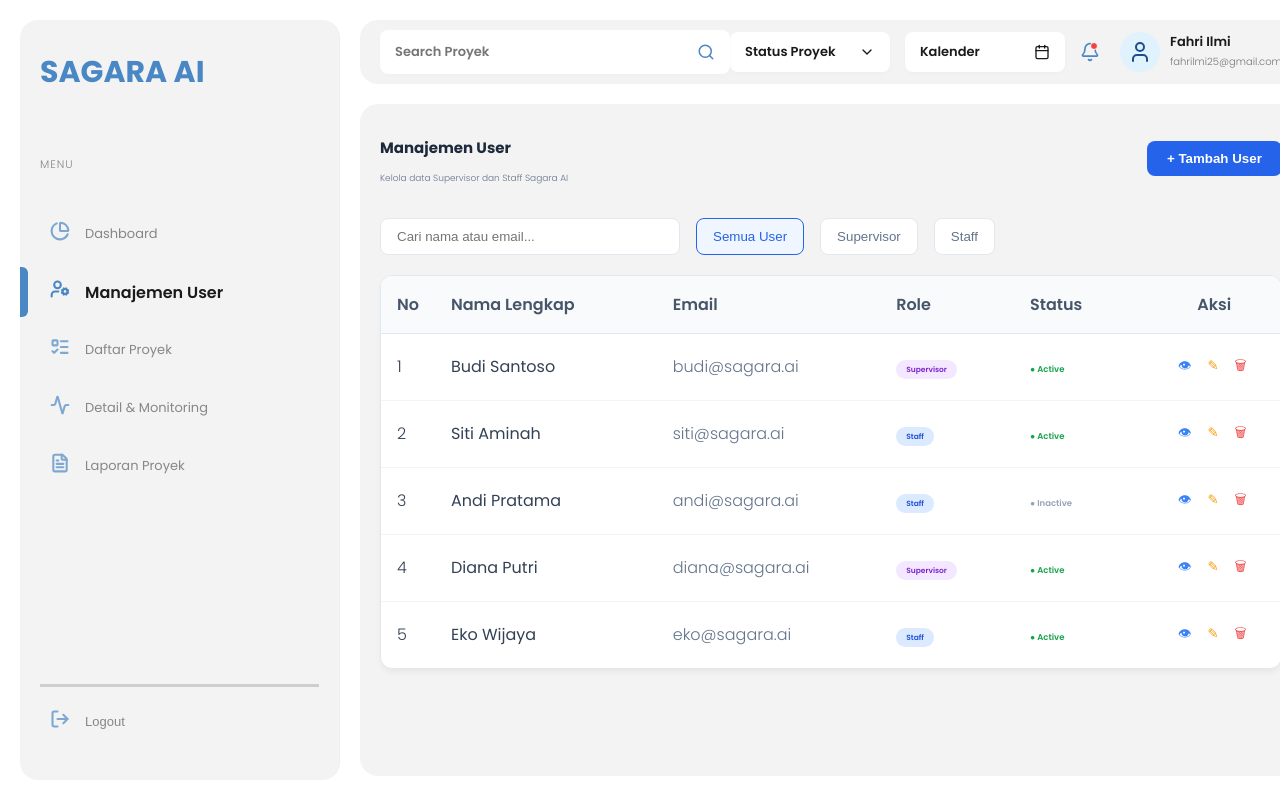
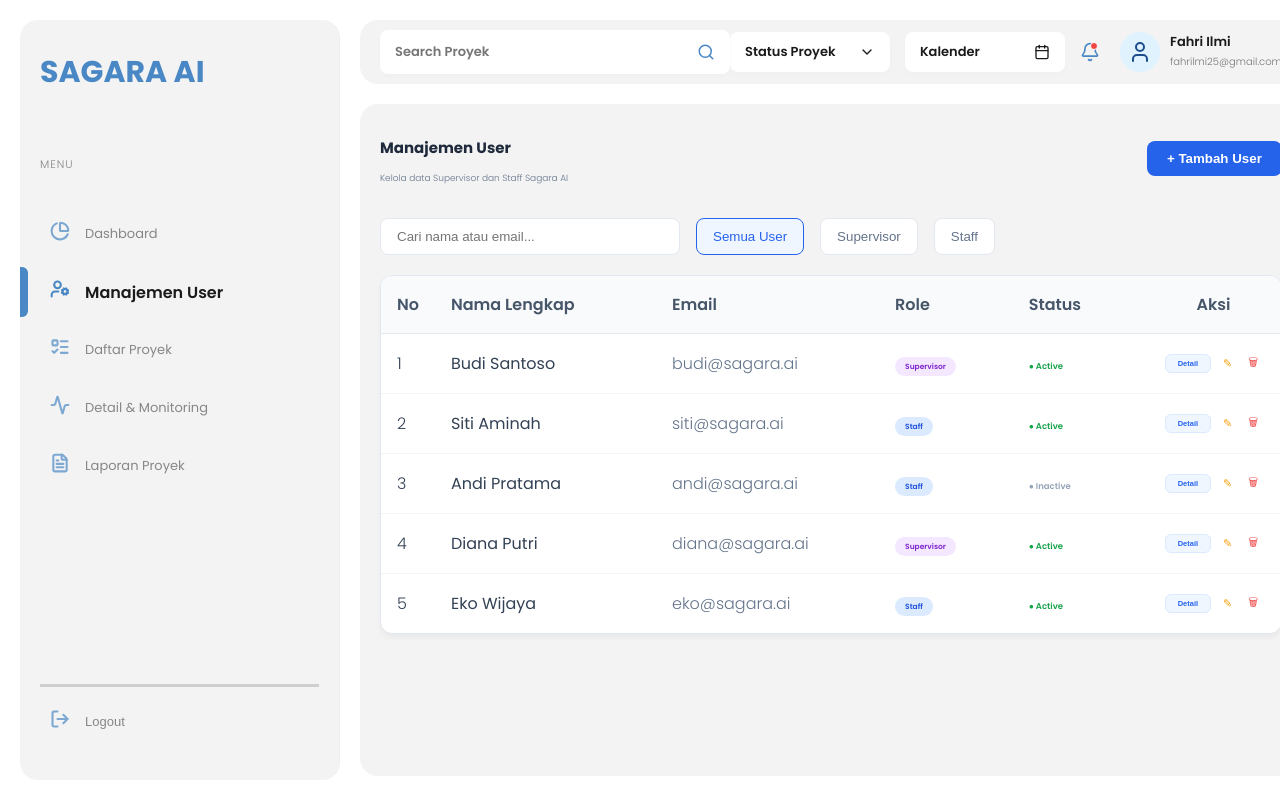
Before and after one commit to fahri238/project-management-system, a React (Vite) app: page /admin/users in a window 1280 px wide. Shown: the top 800 px of the page. Built offline with nearby package versions, Linux system fonts and the light colour scheme.

Commit message:
style(users): redesign action buttons (text for detail, icons for edit/delete)

```diff
--- a/src/pages/admin/UserManagement.jsx
+++ b/src/pages/admin/UserManagement.jsx
@@ -143,27 +143,31 @@ const UserManagement = () => {
                     </span>
                   </td>
                   <td style={{ textAlign: "center" }}>
+                    <div className={styles.actionCell}>
+                      {/* 1. Detail (TEXT ONLY) */}
                       <button
-                      className={`${styles.actionBtn} ${styles.detailBtn}`}
-                      title="Lihat Detail"
-                      onClick={() =>
-                        console.log("Lihat detail user:", user.name)
-                      }
+                        className={styles.detailBtn}
+                        onClick={() => console.log("Detail user:", user.name)}
                       >
-                      👁
+                        Detail
                       </button>
+
+                      {/* 2. Edit (ICON ONLY) */}
                       <button
-                      className={`${styles.actionBtn} ${styles.editBtn}`}
+                        className={`${styles.iconBtn} ${styles.editBtn}`}
                         title="Edit"
                       >
                         ✎
                       </button>
+
+                      {/* 3. Delete (ICON ONLY) */}
                       <button
-                      className={`${styles.actionBtn} ${styles.deleteBtn}`}
+                        className={`${styles.iconBtn} ${styles.deleteBtn}`}
                         title="Hapus"
                       >
                         🗑
                       </button>
+                    </div>
                   </td>
                 </tr>
               ))
--- a/src/pages/admin/UserManagement.module.css
+++ b/src/pages/admin/UserManagement.module.css
@@ -135,37 +135,61 @@
 }
 
 /* Action Buttons */
-.actionBtn {
+/* Container agar tombol sejajar rapi */
+.actionCell {
+  display: flex;
+  justify-content: center;
+  align-items: center;
+  gap: 8px; /* Jarak antar elemen */
+}
+
+/* 1. Tombol DETAIL (Bentuk Text Badge/Button) */
+.detailBtn {
+  background-color: #eff6ff; /* Background Biru Sangat Muda */
+  color: #2563eb; /* Teks Biru */
+  border: 1px solid #dbeafe;
+  padding: 4px 12px;
+  border-radius: 6px;
+  font-size: 0.75rem;
+  font-weight: 600;
+  cursor: pointer;
+  transition: all 0.2s;
+}
+
+.detailBtn:hover {
+  background-color: #2563eb;
+  color: white;
+  border-color: #2563eb;
+}
+
+/* 2. Tombol EDIT & DELETE (Bentuk Icon Saja) */
+.iconBtn {
   border: none;
   background: none;
   cursor: pointer;
-  padding: 6px;
+  padding: 4px;
   border-radius: 4px;
-  margin-right: 4px;
-  transition: background 0.2s;
-}
-
-.detailBtn {
-  color: #3b82f6; /* Biru cerah (Primary) */
-}
-
-.detailBtn:hover {
-  background: #dbeafe; /* Biru sangat muda saat di-hover */
-  color: #1d4ed8; /* Biru lebih tua */
+  font-size: 1.1rem; /* Ukuran icon sedikit diperbesar */
+  display: flex;
+  align-items: center;
+  justify-content: center;
+  transition:
+    transform 0.1s,
+    background 0.2s;
 }
 
 .editBtn {
-  color: #f59e0b;
+  color: #f59e0b; /* Kuning/Oranye */
 }
 .editBtn:hover {
-  background: #fef3c7;
+  background-color: #fef3c7;
 }
 
 .deleteBtn {
-  color: #ef4444;
+  color: #ef4444; /* Merah */
 }
 .deleteBtn:hover {
-  background: #fee2e2;
+  background-color: #fee2e2;
 }
 
 /* --- CUSTOM SCROLLBAR --- */
```
Lines whose indentation alone changed are shown as unchanged.
